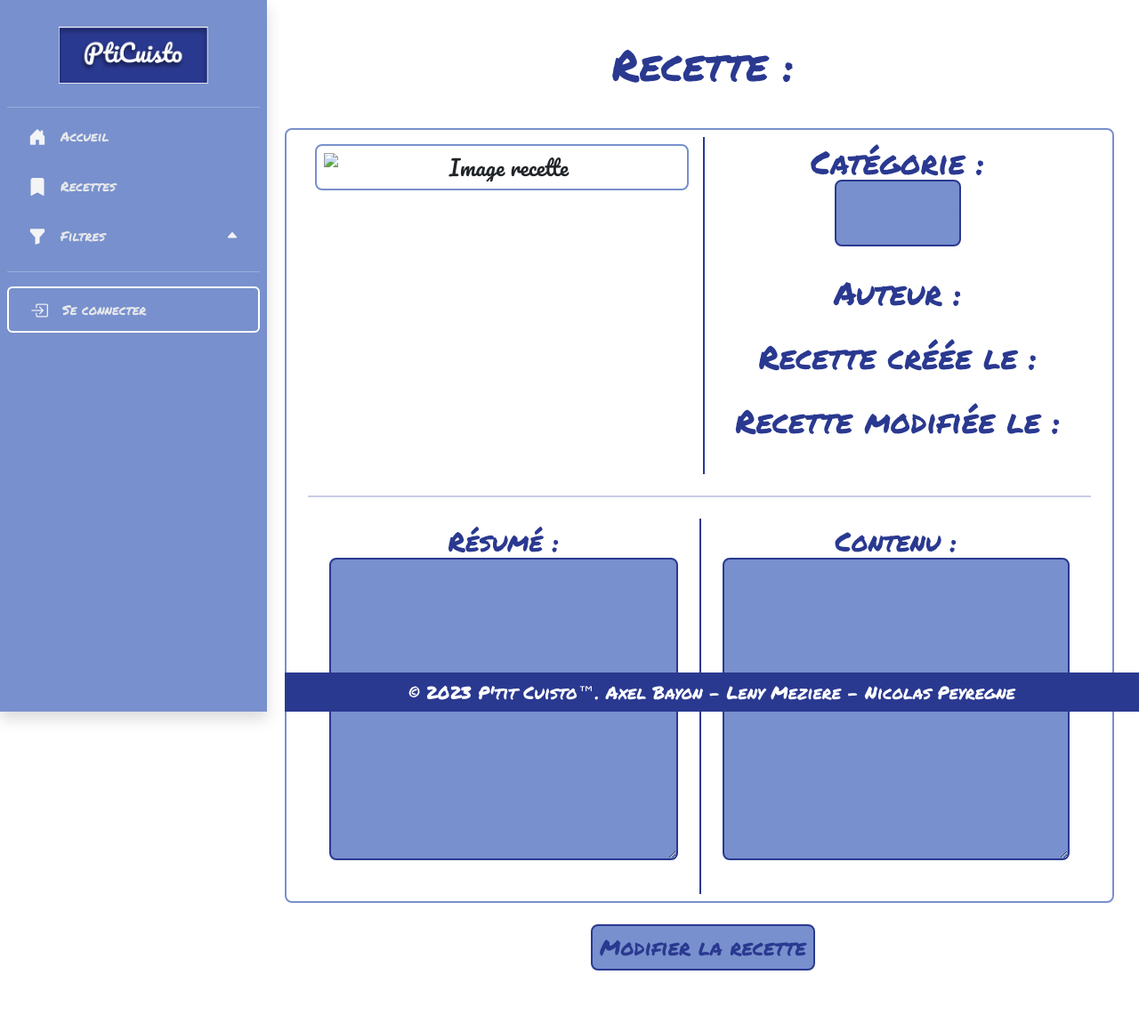
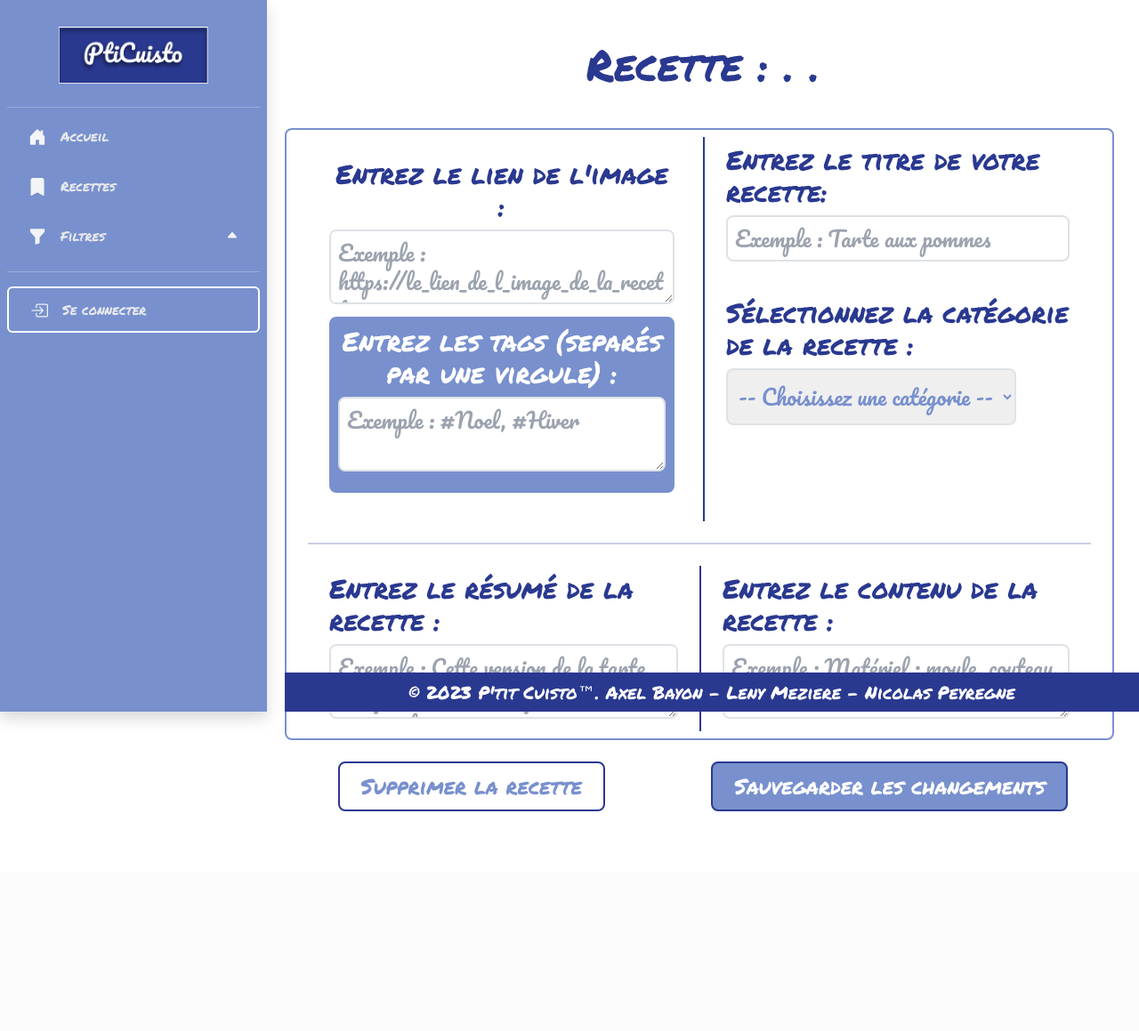
Before and after one commit to KSR0/TD1_FORK_PtitCuisto, a PHP site: template views/modification_recette.php in a window 1280 px wide. Shown: the whole page at 89% size. After the commit the page ends 912 px from the top, so only its background shows below. Run offline with PHP 8.4, Linux system fonts and the light colour scheme; the template is opened without the code that fills it, so the values that code supplies are empty; style sheets or scripts are compiled from the project's sources; some libraries are stand-ins or nearby versions.

Commit message:
Adding style for modifying a recipe

```diff
--- a/views/modification_compte.php
+++ b/views/modification_compte.php
@@ -33,7 +33,7 @@
 
                                 <div class='text-charte_bleu_fonce cursor-not-allowed py-1.5 flex items-center rounded-md px-4 duration-300 border-2 border-charte_bleu_fonce'>
                                     <i class='bi bi-person-check-fill'></i>
-                                    <p name='statut' id='statut' class='text-lg ml-2 focus:outline-none'>" . $compte->sta_intitule . "</p>
+                                    <p type='statut' name='statut' id='statut' class='text-lg ml-2 focus:outline-none'>" . $compte->sta_intitule . "</p>
                                 </div>
                             </div>
 
--- a/views/modification_recette.php
+++ b/views/modification_recette.php
@@ -3,75 +3,84 @@
 // ↓----------------------------------------------------↓ Code de la page ↓----------------------------------------------------↓ //
 
 echo
-"<h1 class='text-center text-charte_bleu_fonce font-permanent_marker text-5xl mb-5'>Recette : " . $recette->rec_titre . "</h1>";
+"<h1 class='text-center text-charte_bleu_fonce font-permanent_marker text-5xl mb-5'>Recette : . $recette->rec_titre . </h1>
+<form action='index.php?action=requete_creation_recette' method='post'>
+    <div id='recette'>
+        <div class='border-2 border-charte_bleu_clair h-fit rounded-lg pt-2 px-4 mb-2 mr-2'>
+            <div class='flex'>
+
+                <div id='tag_image' class='w-1/2 max-h-div_recette text-center p-4 mr-2'>
+                    <div class='text-charte_bleu_fonce'>
+                        <label for='lien_image' class='font-permanent_marker text-3xl' for='lien_image'>Entrez le lien de l'image : </label><br>
+                        <div class='my-2'>
+                            <textarea type='lien_image' name='lien_image' id='lien_image' class='text-charte_bleu_clair border border-charte_bleu_fonce rounded-lg p-2 w-full' type='text' id='lien_image' name='lien_image' placeholder='Exemple : https://le_lien_de_l_image_de_la_recette'>$recette->rec_image</textarea><br>
+                        </div>
+                    </div>
+
+                    <div class='text-center text-charte_blanc border-2 border-charte_bleu_clair rounded-lg bg-charte_bleu_clair p-2 mb-2'>
+                        <label for='tags' class='font-permanent_marker text-3xl' for='tags'>Entrez les tags (separés par une virgule) : </label>
+                        <div class='my-2'>
+                            <textarea type='tags' name='tags' id='tags' class='text-charte_bleu_clair border border-charte_bleu_fonce rounded-lg p-2 w-full' type='text' id='tags' name='tags' placeholder='Exemple : #Noel, #Hiver'>$recette->tags_intitule</textarea>
+                        </div>
+                    </div>
+                </div>
+
+                <div id='div_infos' class='text-charte_bleu_fonce border-l-2 border-charte_bleu_fonce w-1/2 py-2 px-4'>
+                    <label for='titre' class='font-permanent_marker text-3xl' for='titre'>Entrez le titre de votre recette: </label><br>
+                    <div class='my-2'>
+                        <input value='$recette->rec_titre' type='titre' name='titre' id='titre' class='text-charte_bleu_clair border border-charte_bleu_fonce rounded-lg p-2 w-full' type='text' id='titre' name='titre' placeholder='Exemple : Tarte aux pommes'/><br><br>
+                    </div>
+
+                    <label for='categorie' class='font-permanent_marker text-3xl' for='categorie'>Sélectionnez la catégorie de la recette : </label>
+                    <div class='my-2'>
+                        <select type='categorie' name='categorie' id='categorie' class='text-charte_bleu_clair cursor-pointer border border-charte_bleu_fonce rounded-lg p-2 ' name='categorie' id='categorie-select'>
+                            <option class='text-charte_gris' value='$recette->cat_intitule'>-- Choisissez une catégorie --</option>
+                            <option class='text-charte_bleu_clair' value='entree'>Entrée</option>
+                            <option class='text-charte_bleu_clair' value='plat'>Plat</option>
+                            <option class='text-charte_bleu_clair' value='dessert'>Dessert</option>
+                        </select>
+                    </div>
+                </div>
+            </div>
+
+            <hr class='border-2 border-charte_bleu_fonce my-4 mx-auto'>
+
+            <div class='flex'>
+                <div id='div_resume' class='w-1/2 text-charte_bleu_fonce py-2 px-4'>
+                    <label for='resume' class='font-permanent_marker text-3xl' for='resume'>Entrez le résumé de la recette : </label><br>
+                    <div class='my-2'>
+                        <textarea type='resume' name='resume' id='resume' class='text-charte_bleu_clair border border-charte_bleu_fonce rounded-lg p-2 w-full' id='resume' name='resume' placeholder='Exemple : Cette version de la tarte aux pommes est une spécialité normande...'>$recette->rec_resume</textarea>
+                    </div>
+                </div>
+
+                <div class='w-1/2 border-l-2 border-charte_bleu_fonce mb-2'>
+                    <div id='div_contenu' class='text-charte_bleu_fonce pt-2 px-4'>
+                        <label for='contenu' class='font-permanent_marker text-3xl' for='contenu'>Entrez le contenu de la recette : </label><br>
+                        <div class='my-2'>
+                            <textarea type='contenu' name='contenu' id='contenu' class='text-charte_bleu_clair border border-charte_bleu_fonce rounded-lg p-2 w-full' id='contenu' name='contenu' placeholder='Exemple : Matériel : moule, couteau, four...'>$recette->rec_contenu</textarea>
+                        </div>
+                    </div>
+                </div>
+            </div>
+        </div>
+    </div>
+
+    <div class='text-center'>
+    <div class='flex justify-center'>
+        <button class='font-permanent_marker cursor-pointer p-2.5 mt-3 justify-center rounded-lg px-4 duration-300 border-2 border-charte_bleu_fonce text-charte_bleu_clair mx-auto hover:text-charte_bleu_fonce hover:bg-charte_bleu_clair'>
+            <a href='index.php?action=suppression_recette&rec_id=' + recettes[i].rec_id + '>
+                <p>Supprimer la recette</p>
+            </a>
+        </button>
+
+        <button class='font-permanent_marker cursor-pointer p-2.5 mt-3 justify-center rounded-lg px-4 duration-300 border-2 border-charte_bleu_fonce text-charte_blanc mx-auto bg-charte_bleu_clair hover:border-charte_bleu_clair hover:bg-charte_bleu_fonce'>
+            <p type='submit'>Sauvegarder les changements</p>
+        </button>
+    </div>
+</div>
+
+</form>";
 ?>
-<form class="text-center" action="index.php?action=gestion_recette&id=<?= $recette->rec_id ?>" method="post" enctype="multipart/form-data">
-    <div id="recette">
-        <?php
-        echo
-            "<div class='border-2 border-charte_bleu_clair h-fit rounded-lg pt-2 px-4 mb-4 mr-2'>" .
-                "<div class='flex'>" .
-
-                    "<div id='tag_image' class='w-1/2 max-h-div_recette overflow-y-auto overflow-x-hidden text-center p-2 mr-2'>" .
-                        "<img class='border-2 border-charte_bleu_clair rounded-lg h-auto w-full p-2 mr-2' src='" . $recette->rec_image . "' alt='Image recette " . $recette->rec_titre . "' width='500px'/>" . "<br><br>" .
-                        "<br>" .
-
-                        "<div class='-mt-20 grid grid-cols-2 gap-2'>";
-
-                    // Divs pour chaque tag
-                    $tags = explode('#', $recette->tags_intitule);
-                    for ($j = 1; $j < count($tags); $j++) {
-                        echo
-                            "<div class='text-center text-charte_blanc border-2 border-charte_bleu_clair rounded-lg bg-charte_bleu_clair p-2 mb-2'>" .
-                                "<p>" . $tags[$j] . "</p>" .
-                            "</div>";
-                    }
-
-                    echo
-                        "</div>" .
-                    "</div>" .
-
-                    "<div id='div_infos' class='text-charte_bleu_clair border-l-2 border-charte_bleu_fonce w-1/2 py-2 px-4'>" .
-                        "<p class='text-3xl'>
-                            <span class='text-4xl text-charte_bleu_fonce font-permanent_marker'>Catégorie : </span>
-                        <br><select class='bg-charte_bleu_clair border-2 border-charte_bleu_fonce rounded-lg p-2' name='categorie' id='categorie'>
-                            <option value='1'"; if ($recette->cat_id == 1) { echo "selected"; } echo ">Entrée</option>
-                            <option value='2'"; if ($recette->cat_id == 2) { echo "selected"; } echo ">Plat</option>
-                            <option value='3'"; if ($recette->cat_id == 3) { echo "selected"; } echo ">Dessert</option>
-                        </select></p><br>" .
-
-                        "<p class='text-3xl'>
-                            <span class='text-4xl text-charte_bleu_fonce font-permanent_marker'>Auteur : </span>
-                        <br>"  . $recette->user_pseudo . "</p><br>" .
-
-                        "<p class='text-3xl'>
-                            <span class='text-4xl text-charte_bleu_fonce font-permanent_marker'>Recette créée le :</span>
-                        <br>" . $recette->rec_date_crea . "</p><br>" .
-
-                        "<p class='text-3xl'>
-                            <span class='text-4xl text-charte_bleu_fonce font-permanent_marker'>Recette modifiée le :</span>
-                        <br>" . $recette->rec_date_modif . "</p><br>" .
-                    "</div>".
-                "</div>".
-
-                "<hr class='border-2 border-charte_bleu_fonce my-4 mx-auto'>" .
-
-                "<div class='flex'>" .
-                    "<div id='resume' class='w-1/2 text-charte_bleu_clair py-2 px-4'>" .
-                        "<p class='text-2xl'><span class='text-3xl text-charte_bleu_fonce font-permanent_marker'>Résumé :</span><br><textarea class='w-full bg-charte_bleu_clair border-2 border-charte_bleu_fonce rounded-lg p-2' name='resume' rows='10' cols='50'>" . $recette->rec_resume . "</textarea></p><br>" .
-                    "</div>" .
-
-                    "<div class='w-1/2 border-l-2 border-charte_bleu_fonce mb-2'>" .
-                        "<div id='contenu' class='text-charte_bleu_clair pt-2 px-4'>" .
-                            "<p class='text-2xl'><span class='text-3xl text-charte_bleu_fonce font-permanent_marker'>Contenu :</span><br><textarea class='w-full bg-charte_bleu_clair border-2 border-charte_bleu_fonce rounded-lg p-2' name='contenu' rows='10' cols='50'>" . $recette->rec_contenu . "</textarea></p><br>" .
-                        "</div>" .
-                    "</div>" .
-                "</div>" .
-            "</div>";
-        ?>
-        <button class="bg-charte_bleu_clair border-2 border-charte_bleu_fonce rounded-lg p-2 text-charte_bleu_fonce font-permanent_marker text-2xl hover:bg-charte_bleu_fonce hover:text-charte_bleu_clair" type="submit" name="submit">Modifier la recette</button>
-    </div>
-</form>
 
 <?php $content = ob_get_clean();
 require_once('template.php'); ?>
```
Also changed, not shown: views/creation_recette.php (+14 -14 lines), views/gestion_recette.php (+6 -14 lines).
